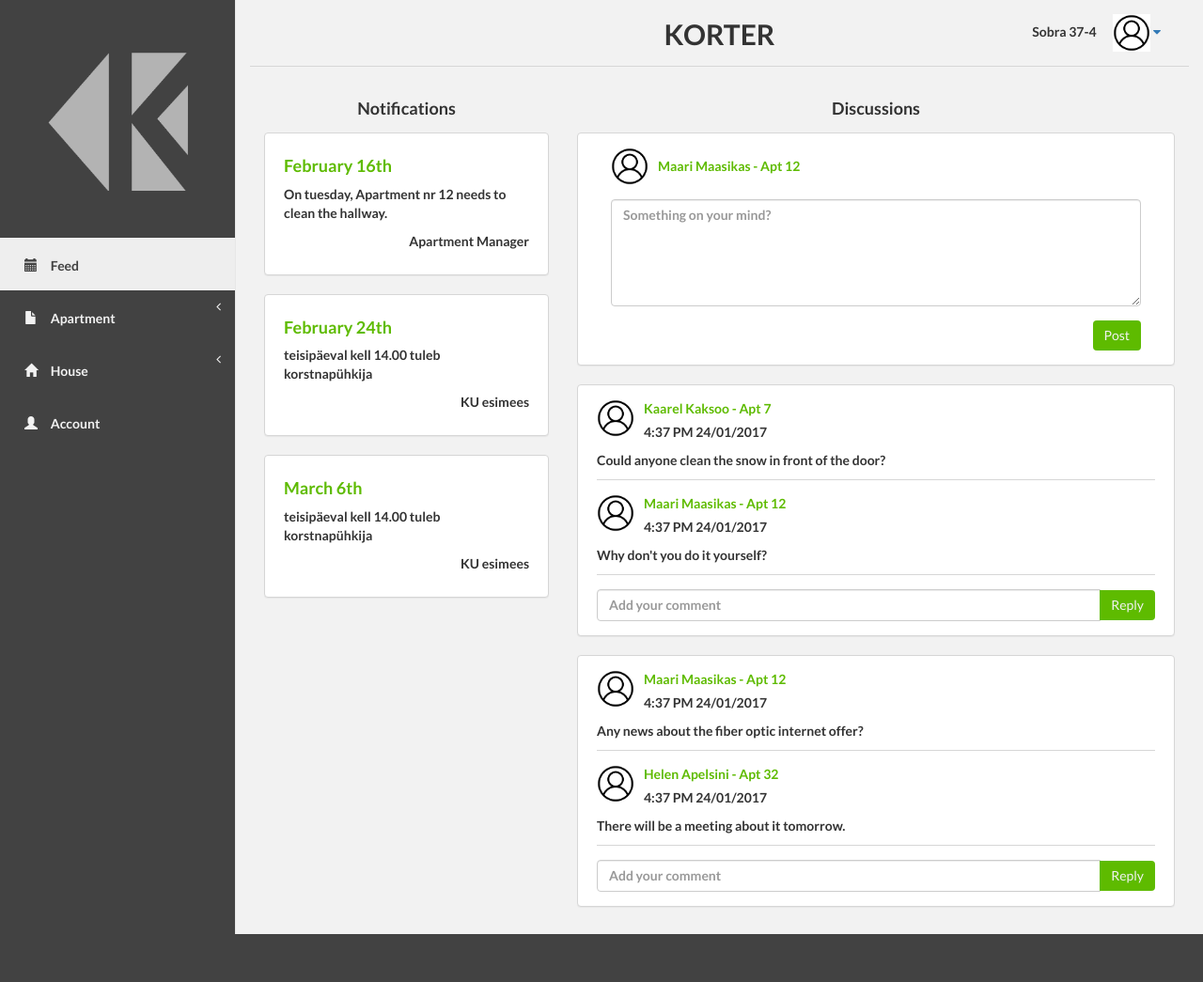
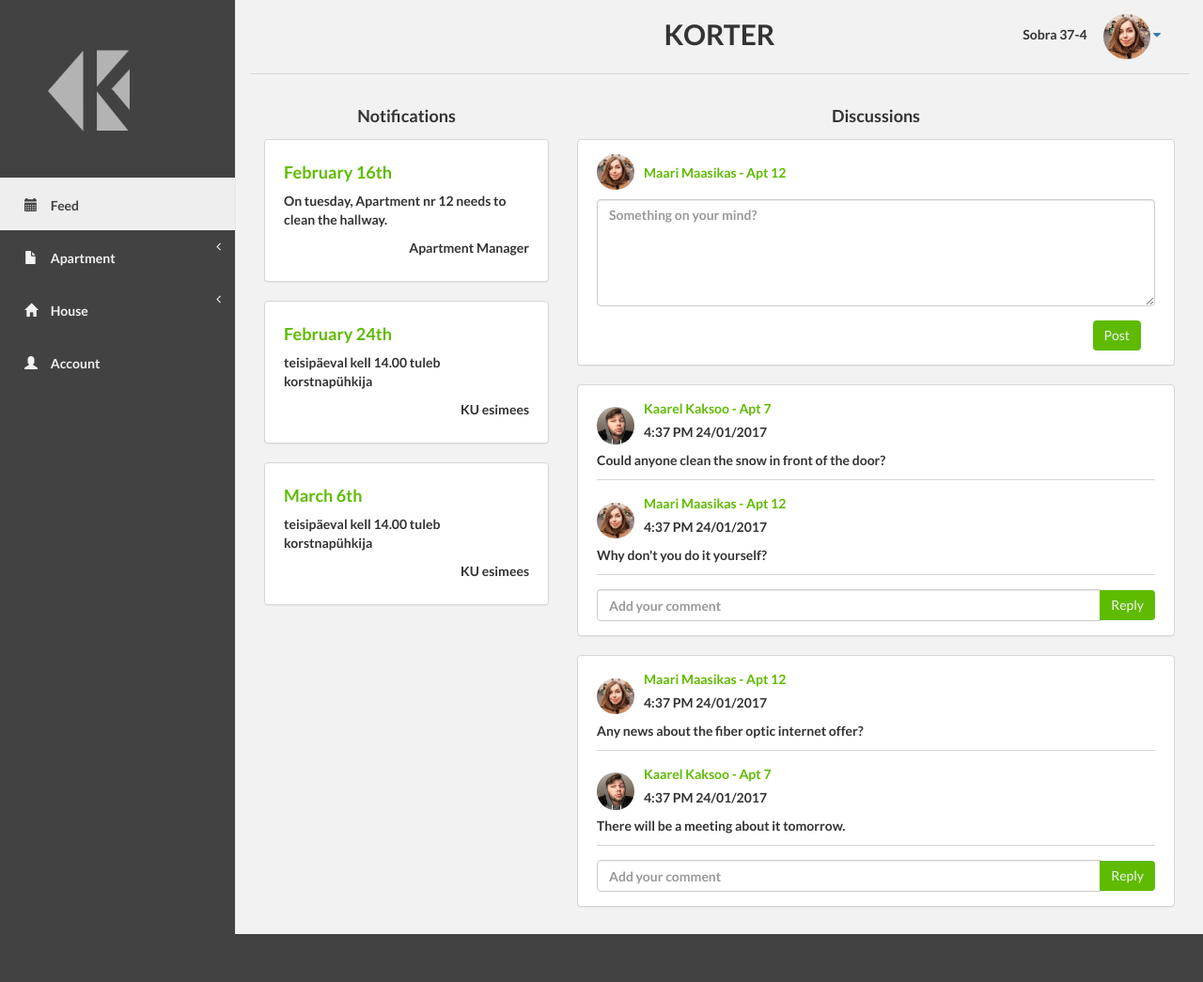
Before and after one commit to gkgranada/korter-bootcamp, a Django app: page /app/feed/ in a window 1280 px wide. Shown: the whole page at 94% size. Run offline with Django 3.2, Linux system fonts and the light colour scheme; some libraries are stand-ins or nearby versions.

Commit message:
Finalize css for feed page

```diff
--- a/apps/korter/templates/korter/base.html
+++ b/apps/korter/templates/korter/base.html
@@ -90,7 +90,7 @@
                                 <li> Sobra 37-4</li>
                                 <li class="dropdown">
                                     <a class="dropdown-toggle" data-toggle="dropdown" href="#">
-                                        <img class="topbar-icon" src="{% static "img/usericon.png"%}" alt="User Icon">
+                                        <img class="topbar-icon rounded" src="{% static "img/female_usericon.jpg"%}" alt="User Icon">
                                         <i class="fa fa-caret-down"></i>
                                     </a>
                                     <ul class="dropdown-menu dropdown-user">
--- a/apps/korter/templates/korter/feedDiscussion.html
+++ b/apps/korter/templates/korter/feedDiscussion.html
@@ -4,7 +4,7 @@
     <div class="row media feedDiscussion">
       <div class="media-left media-middle">
         <a href="#">
-          <img class="media-object feedEntry-icon" src="{% static "img/usericon.png"%}" alt="User Icon">
+          <img class="media-object feedEntry-icon" src="{% static "img/male_usericon.jpg"%}" alt="User Icon">
         </a>
       </div>
       <div class="media-body">
@@ -16,7 +16,7 @@
     <div class="row media feedDiscussion">
       <div class="media-left media-middle">
         <a href="#">
-          <img class="media-object feedEntry-icon" src="{% static "img/usericon.png"%}" alt="User Icon">
+          <img class="media-object feedEntry-icon" src="{% static "img/female_usericon.jpg"%}" alt="User Icon">
         </a>
       </div>
       <div class="media-body">
@@ -40,7 +40,7 @@
     <div class="row media feedDiscussion">
       <div class="media-left media-middle">
         <a href="#">
-          <img class="media-object feedEntry-icon" src="{% static "img/usericon.png"%}" alt="User Icon">
+          <img class="media-object feedEntry-icon" src="{% static "img/female_usericon.jpg"%}" alt="User Icon">
         </a>
       </div>
       <div class="media-body">
@@ -52,11 +52,11 @@
     <div class="row media feedDiscussion">
       <div class="media-left media-middle">
         <a href="#">
-          <img class="media-object feedEntry-icon" src="{% static "img/usericon.png"%}" alt="User Icon">
+          <img class="media-object feedEntry-icon" src="{% static "img/male_usericon.jpg"%}" alt="User Icon">
         </a>
       </div>
       <div class="media-body">
-        <p class="media-heading feedDiscussion-heading">Helen Apelsini - Apt 32</p>
+        <p class="media-heading feedDiscussion-heading">Kaarel Kaksoo - Apt 7</p>
         <p>4:37 PM 24/01/2017</p>
       </div>
       <p>There will be a meeting about it tomorrow.</p>
--- a/apps/korter/templates/korter/feedEntry.html
+++ b/apps/korter/templates/korter/feedEntry.html
@@ -1,22 +1,24 @@
 {% load static %}
 <div class="feed-panel panel panel-default">
   <div class="panel-body">
-    <div class="media">
-      <div class="media-left media-middle">
-        <a href="#">
-          <img class="media-object feedEntry-icon" src="{% static "img/usericon.png"%}" alt="User Icon">
-        </a>
-      </div>
-      <div class="media-body">
-        <p class="media-heading feedEntry-heading">Maari Maasikas - Apt 12</p>
+    <div class="row">
+      <div class="feed-panel-heading">
+        <div class="media">
+          <div class="media-left media-middle">
+            <!--div class="img-cropper"-->
+              <img class="media-object feedEntry-icon" src="{% static "img/female_usericon.jpg"%}" alt="User Icon">
+          <!--/div-->
+          </div>
+          <div class="media-body">
+            <p class="media-heading feedEntry-heading">Maari Maasikas - Apt 12</p>
+          </div>
+        </div>
       </div>
     </div>
     <div class="row">
-      <div class="col-md-12">
         <div class="form-group">
           <textarea class="form-control" rows="5" id="feedEntryForm" placeholder="Something on your mind?"></textarea>
         </div>
-      </div>
     </div>
     <div class="row">
       <div class="col-md-12">
--- a/assets/css/korter/base.css
+++ b/assets/css/korter/base.css
@@ -1,5 +1,5 @@
 body {
-  background-color: #424242
+  background-color: #424242;
 }
 #default-sidebar {
   margin-top: 0;
@@ -17,6 +17,10 @@ body {
   background-color: #f2f2f2;
   border-bottom: solid 1px #d6d6d6;
   padding:0;
+}
+.img-cropper {
+  width: 50 px;
+  border-radius: 50%;
 }
 .korter-feed h4 {
   text-align: center;
@@ -48,15 +52,14 @@ body {
   border: 0;
   margin-left: auto;
   margin-right: auto;
-  width: 100%;
+  width: 75%;
   padding: 20%;
 }
 .topbar-icon {
+  border-radius: 50%;
   border: 0;
-  width: 40;
+  width: 50px;
 }
-        <div class="col-md-12">
-          {% include "korter/feedDiscussion.html" %}
 .feedDiscussion {
   border-bottom: solid 1px #d6d6d6;
 }
@@ -68,10 +71,10 @@ body {
 }
 .feedEntry-icon {
   border: 0;
+  border-radius: 50%;
   margin-left: auto;
   margin-right: auto;
-  width: 40;
-  padding-bottom: 15;
+  width: 40px;
 }
 .feedEntry-heading {
   color: #5ebb00;
@@ -84,6 +87,9 @@ body {
   width: 100%;
   padding-left: 20;
   padding-right: 20;
+}
+.feed-panel-heading {
+  padding-bottom: 10;
 }
 .feed-panel h4 {
   color: #5ebb00;
```
Also changed, not shown: assets/img/female_usericon.jpg (added), assets/img/male_usericon.jpg (added).
